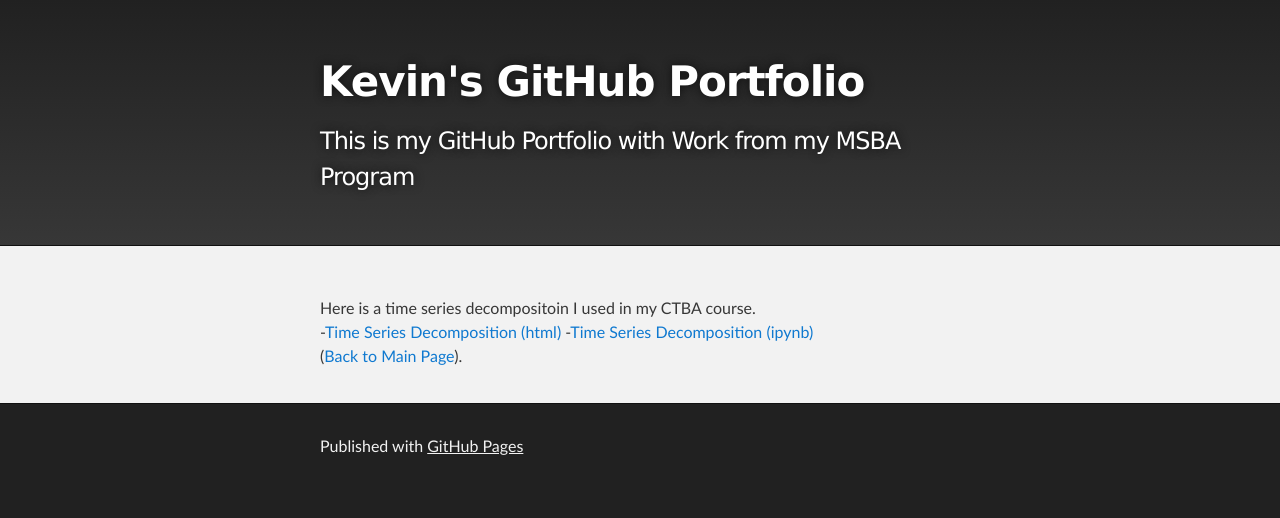
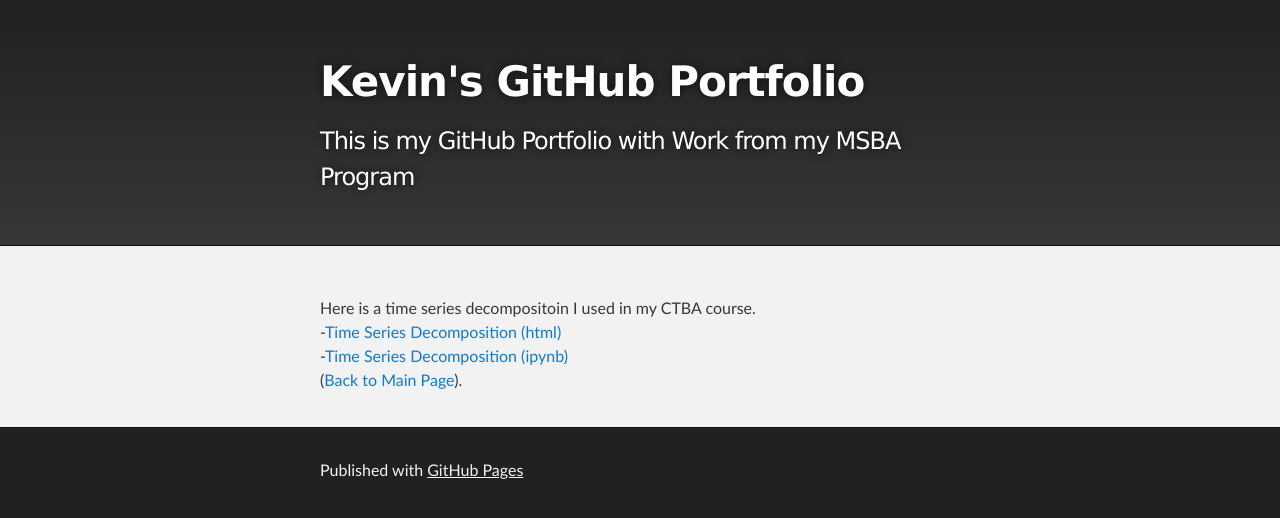
Before and after one commit to ktjones01/ktjones01.github.io, a Jekyll site: the page built from timeseries/index.md, in a window 1280 px wide. Shown: the top 518 px of the page. Built offline with Jekyll 4.4.1, drawn with Linux system fonts in a browser that asks for light colours; our own code applies the rules of GitHub Pages for plain Markdown files.

```diff
--- a/timeseries/index.md
+++ b/timeseries/index.md
@@ -3,6 +3,6 @@ title: Time Series Decomposition
 description: Course Content
 ---
 Here is a time series decompositoin I used in my CTBA course.\
--[Time Series Decomposition (html)](TimeSeries-2.html)
+-[Time Series Decomposition (html)](TimeSeries-2.html)\
 -[Time Series Decomposition (ipynb)](TimeSeries-2.ipynb)\
 ([Back to Main Page](https://ktjones01.github.io/)).
```
